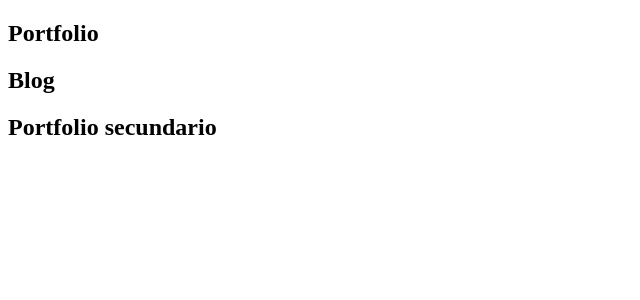
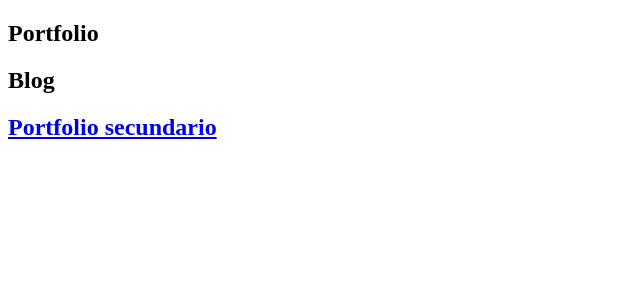
Before and after one commit to SergioMedinaH/PortfolioCAS, a Next.js app: page /components/NavBar in a window 1280 px wide. Shown: the top 300 px of the page, without its empty margins (0-640 px from the left). Built offline with nearby package versions, Linux system fonts and the light colour scheme.

Commit message:
v0.1.4.6

```diff
--- a/pages/components/NavBar.js
+++ b/pages/components/NavBar.js
@@ -51,9 +51,13 @@ function NavBar({isPortfolio}) {
                 <div className = 'flex items-center space-x-8 mr-10'>
                   <NavButton isInPortfolio={isPortfolio} isPortfolio={true}/>
                   <NavButton isInPortfolio={isPortfolio} isPortfolio={false} isBlog={!isPortfolio} />
-                  <div className= 'border rounded-full h-8 w-40 flex items-center justify-center cursor-pointer hover:scale-105 transition-transform duration-200 ease-out'>
+                  <a href="https://sergiomedinaher.editorx.io/cas-portfolio">
+
+                  <div className= 'border rounded-full h-8 w-44 flex items-center justify-center cursor-pointer hover:scale-105 transition-transform duration-200 ease-out'>
                     <h2 className=' text-white text-lg font-light'>Portfolio secundario</h2>
                   </div>
+
+                  </a>
                 </div>
               </div>
     )
```
